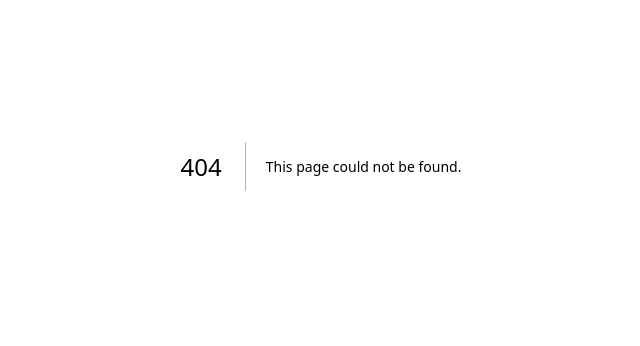
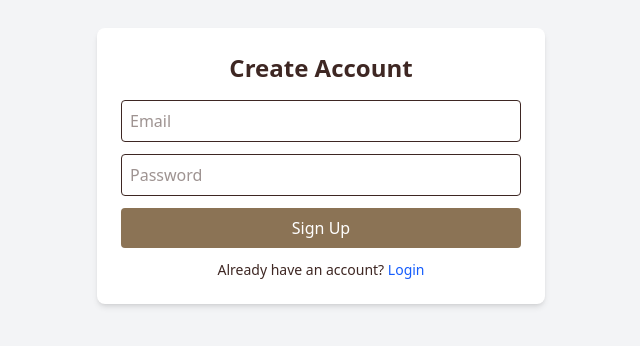
Before and after one commit to Dhanusri-2003/valueCode, a Next.js app: page /signup in a window 1280 px wide. Before the commit this address had no page. Shown: the part 234-580 px from the top of the page, without its empty margins (319-959 px from the left). Built offline with nearby package versions, Linux system fonts and the light colour scheme; no server answers.

Commit message:
update supase

```diff
--- /dev/null
+++ b/app/login/page.js
@@ -0,0 +1,61 @@
+'use client'
+import { useState } from "react";
+import { supabase } from "@/lib/supabase";
+import { useRouter } from "next/navigation";
+import Link from "next/link";
+
+export default function Login() {
+  const router = useRouter();
+  const [email, setEmail] = useState("");
+  const [password, setPassword] = useState("");
+  const [errorMsg, setErrorMsg] = useState("");
+
+  const handleLogin = async () => {
+    const { data, error } = await supabase.auth.signInWithPassword({
+      email,
+      password
+    });
+
+    if (error) {
+      setErrorMsg(error.message);
+      return;
+    }
+
+    router.push("/"); // ✅ After login → go home
+  };
+
+  return (
+    <div className="flex justify-center items-center h-screen bg-gray-100 px-4">
+      <div className="bg-white w-full max-w-md p-6 rounded-lg shadow-md">
+        <h2 className="text-2xl font-bold text-center mb-4">Login</h2>
+
+        {errorMsg && <p className="text-red-500 text-center mb-2">{errorMsg}</p>}
+
+        <input
+          type="email"
+          placeholder="Email"
+          className="w-full border p-2 rounded mb-3"
+          onChange={(e) => setEmail(e.target.value)}
+        />
+
+        <input
+          type="password"
+          placeholder="Password"
+          className="w-full border p-2 rounded mb-3"
+          onChange={(e) => setPassword(e.target.value)}
+        />
+
+        <button
+          onClick={handleLogin}
+          className="w-full bg-[#A1887F] text-white py-2 rounded hover:bg-[#8B7355]"
+        >
+          Login
+        </button>
+
+        <p className="text-center mt-3 text-sm">
+          Don’t have an account? <Link href="/signup" className="text-blue-600">Sign Up</Link>
+        </p>
+      </div>
+    </div>
+  );
+}
--- /dev/null
+++ b/app/signup/page.js
@@ -0,0 +1,58 @@
+'use client'
+import { useState } from "react";
+import { supabase } from "@/lib/supabase";
+import { useRouter } from "next/navigation";
+import Link from "next/link";
+
+export default function Signup() {
+  const router = useRouter();
+  const [email, setEmail] = useState("");
+  const [password, setPassword] = useState("");
+  const [errorMsg, setErrorMsg] = useState("");
+
+  const handleSignup = async () => {
+    const { error } = await supabase.auth.signUp({ email, password });
+
+    if (error) {
+      setErrorMsg(error.message);
+      return;
+    }
+
+    router.push("/login"); // ✅ After signup → go to login
+  };
+
+  return (
+    <div className="flex justify-center items-center h-screen bg-gray-100 px-4">
+      <div className="bg-white w-full max-w-md p-6 rounded-lg shadow-md">
+        <h2 className="text-2xl font-bold text-center mb-4">Create Account</h2>
+
+        {errorMsg && <p className="text-red-500 text-center mb-2">{errorMsg}</p>}
+
+        <input
+          type="email"
+          placeholder="Email"
+          className="w-full border p-2 rounded mb-3"
+          onChange={(e) => setEmail(e.target.value)}
+        />
+
+        <input
+          type="password"
+          placeholder="Password"
+          className="w-full border p-2 rounded mb-3"
+          onChange={(e) => setPassword(e.target.value)}
+        />
+
+        <button
+          onClick={handleSignup}
+          className="w-full bg-[#8B7355] text-white py-2 rounded hover:bg-[#6D4C41]"
+        >
+          Sign Up
+        </button>
+
+        <p className="text-center mt-3 text-sm">
+          Already have an account? <Link href="/login" className="text-blue-600">Login</Link>
+        </p>
+      </div>
+    </div>
+  );
+}
--- a/components/Footer.js
+++ b/components/Footer.js
@@ -64,7 +64,7 @@ export default function Footer() {
         {/* Bottom */}
         <div className="border-t border-[#5D4037] pt-6 md:pt-8 text-center">
           <p className="text-[#F5F0ED] text-sm md:text-base">
-            &copy; 2024 Value(ode. Built with React, n8n & Supabase.
+            &copy; 2025 Value(ode. Built with React, n8n & Supabase.
           </p>
         </div>
       </div>
--- a/components/Header.js
+++ b/components/Header.js
@@ -36,9 +36,15 @@ export default function Header() {
 
           {/* Desktop Actions */}
           <div className="hidden md:flex items-center space-x-4">
-            <button className="bg-[#A1887F] text-white text-sm px-4 py-2 rounded-md hover:bg-[#8B7355] transition-colors duration-300">
+            {/* <button className="bg-[#A1887F] text-white text-sm px-4 py-2 rounded-md hover:bg-[#8B7355] transition-colors duration-300">
               Login
-            </button>
+            </button> */}
+            <Link
+              href="/login"
+              className="bg-[#A1887F] text-white text-sm px-4 py-2 rounded-md hover:bg-[#8B7355] transition-colors duration-300"
+            >
+              Login
+            </Link>
             <button className="bg-[#8B7355] text-white text-sm px-4 py-2 rounded-md hover:bg-[#6D4C41] transition-colors duration-300">
               Get Started
             </button>
@@ -70,10 +76,18 @@ export default function Header() {
                 Agent Store
               </a>
               <div className="flex flex-col space-y-2 pt-4">
-                <button className="bg-[#A1887F] text-white text-sm px-4 py-2 w-full rounded-md hover:bg-[#8B7355] transition-colors duration-300">
+                {/* <button className="bg-[#A1887F] text-white text-sm px-4 py-2 w-full rounded-md hover:bg-[#8B7355] transition-colors duration-300">
                   Login
-                </button>
-                <button className="bg-[#8B7355] text-white text-sm px-4 py-2 w-full rounded-md hover:bg-[#6D4C41] transition-colors duration-300">
+                </button> */}
+                <Link
+                  href="/login"
+                  className="bg-[#A1887F] text-white text-sm px-4 py-2 w-full rounded-md hover:bg-[#8B7355] transition-colors duration-300"
+                >
+                  Login
+                </Link>
+
+                <button classNam
+                e="bg-[#8B7355] text-white text-sm px-4 py-2 w-full rounded-md hover:bg-[#6D4C41] transition-colors duration-300">
                   Get Started
                 </button>
               </div>
```
